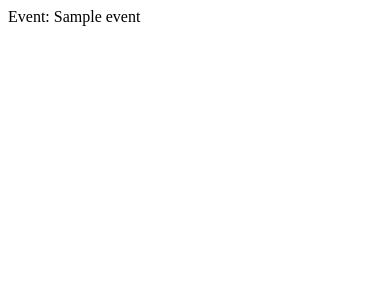
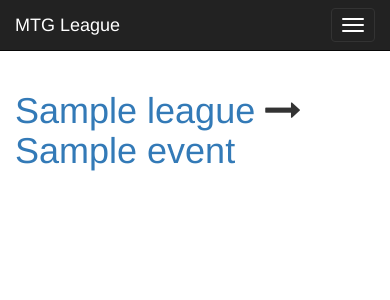
Before and after one commit to jackramey/MTGLeague, a Flask app: page /event/1 in a window 390 px wide. Shown: the top 300 px of the page. Run offline with Flask 2, Linux system fonts and the light colour scheme; tables that the repository leaves empty hold one stand-in row (values such as "Sample post"); parts of the project's set-up code (start-up, migrations or seed data) failed here and were passed over; some libraries are stand-ins or nearby versions.

Commit message:
Even easier navigation and a super basic event view

```diff
--- a/mtgleague/models.py
+++ b/mtgleague/models.py
@@ -1,4 +1,5 @@
 from datetime import datetime, date
+from flask import url_for
 from sqlalchemy import or_, and_
 
 from flask_login import AnonymousUserMixin, UserMixin
@@ -22,7 +23,7 @@ class Event(db.Model):
         return '<{0}: {1}, {2}>'.format(self.__class__.__name__, self.name, self.league)
 
     def __str__(self):
-        return self.name
+        return '<a href="' + url_for('event', eid=self.id) + '">' + self.name + '</a>'
 
     def __unicode__(self):
         return self.name
@@ -107,7 +108,7 @@ class League(db.Model):
         return '<{0}: {1}, {2}>'.format(self.__class__.__name__, self.id, self.name)
 
     def __str__(self):
-        return self.name
+        return '<a href="' + url_for('league', lid=self.id) + '">' + self.name + '</a>'
 
     def __unicode__(self):
         return self.name
--- /dev/null
+++ b/mtgleague/templates/event.html
@@ -0,0 +1,8 @@
+{% extends 'layout.html' %}
+{% block container %}
+<div class="row">
+    <div class="col-md-9">
+        <h1>{{ event.league|safe }} <i class="fa fa-long-arrow-right"></i> {{ event|safe }}</h1>
+    </div>
+</div>
+{% endblock %}
--- a/mtgleague/templates/league.html
+++ b/mtgleague/templates/league.html
@@ -26,7 +26,7 @@
             </tr>
             {% for event in league.current_events() %}
             <tr>
-                <td>{{ event.name }}</td>
+                <td>{{ event|safe }}</td>
                 <td>{{ event.get_start_date() }}</td>
                 <td>{{ event.get_end_date() }}</td>
             </tr>
@@ -41,7 +41,7 @@
             </tr>
             {% for event in league.upcoming_events() %}
             <tr>
-                <td>{{ event.name }}</td>
+                <td>{{ event|safe }}</td>
                 <td>{{ event.get_start_date() }}</td>
                 <td>{{ event.get_end_date() }}</td>
             </tr>
@@ -56,7 +56,7 @@
             </tr>
             {% for event in league.past_events() %}
             <tr>
-                <td>{{ event.name }}</td>
+                <td>{{ event|safe }}</td>
                 <td>{{ event.get_start_date() }}</td>
                 <td>{{ event.get_end_date() }}</td>
             </tr>
--- a/mtgleague/views.py
+++ b/mtgleague/views.py
@@ -90,7 +90,7 @@ class EventView(BaseView):
 
     def handle_request(self, eid, *args, **kwargs):
         event = Event.query.filter_by(id=eid).first_or_404()
-        return "Event: {0}".format(event)
+        return render_template('event.html', event=event)
 
 
 class EventCreateView(BaseView):
```
